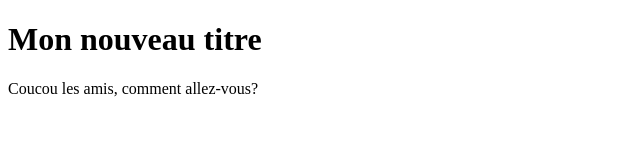
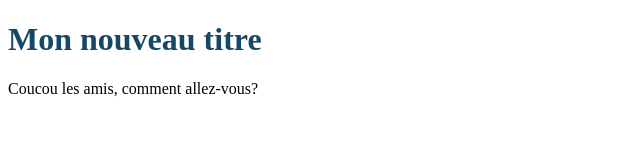
Before and after one commit to VolcyJessy/OpenClassroomsProject, a plain HTML site: page index.html in a window 1280 px wide. Shown: the whole page, without its empty margins (0-640 px from the left). Drawn offline with Linux system fonts and the light colour scheme.

```diff
--- a/style.css
+++ b/style.css
@@ -1,8 +1,4 @@
 h1{
-<<<<<<< HEAD
     color: #154865;
     font-weight: bold;
-=======
-    color: #154848;
->>>>>>> cfda85f2d5db1809c0b4a451624db196f34585ac
 }
```
